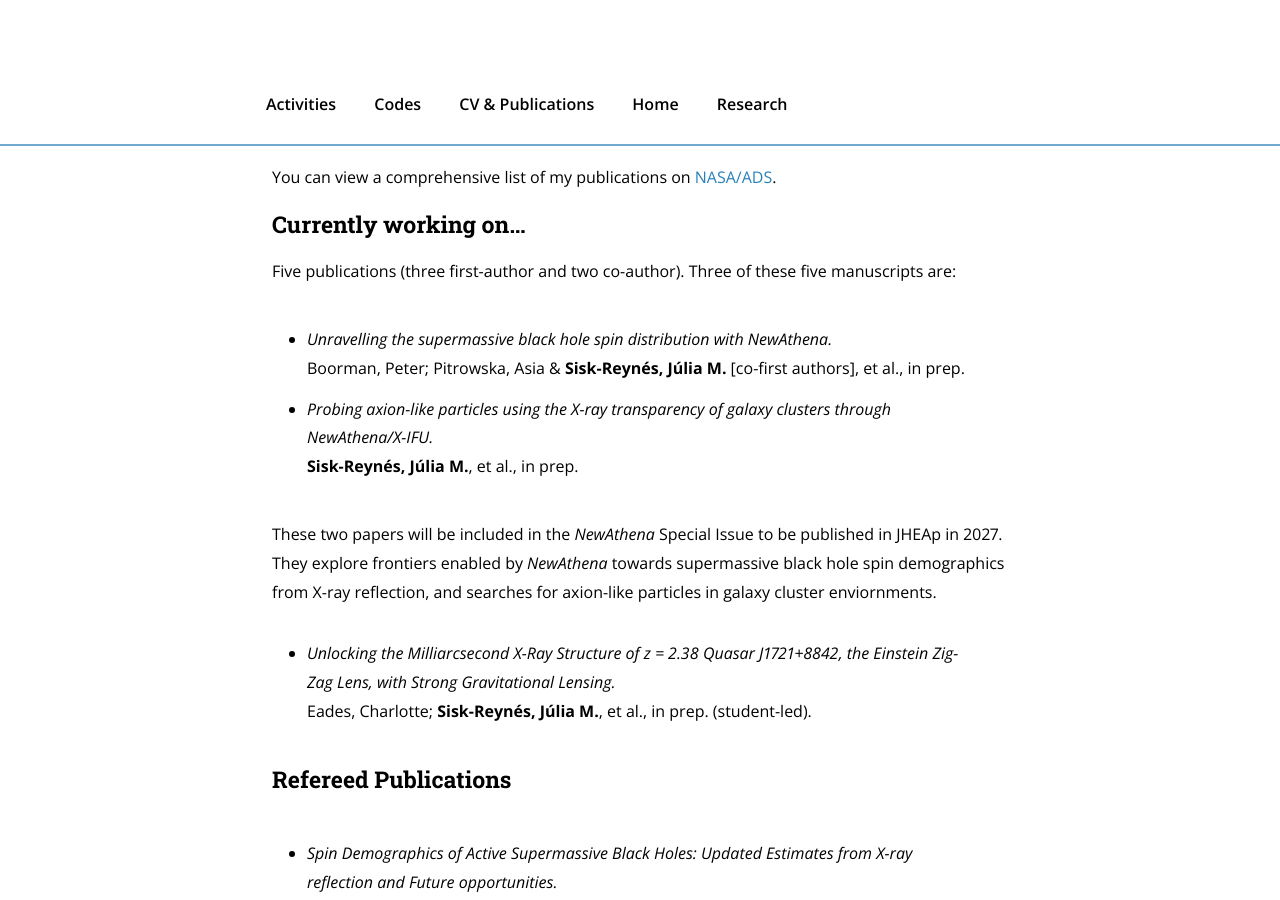
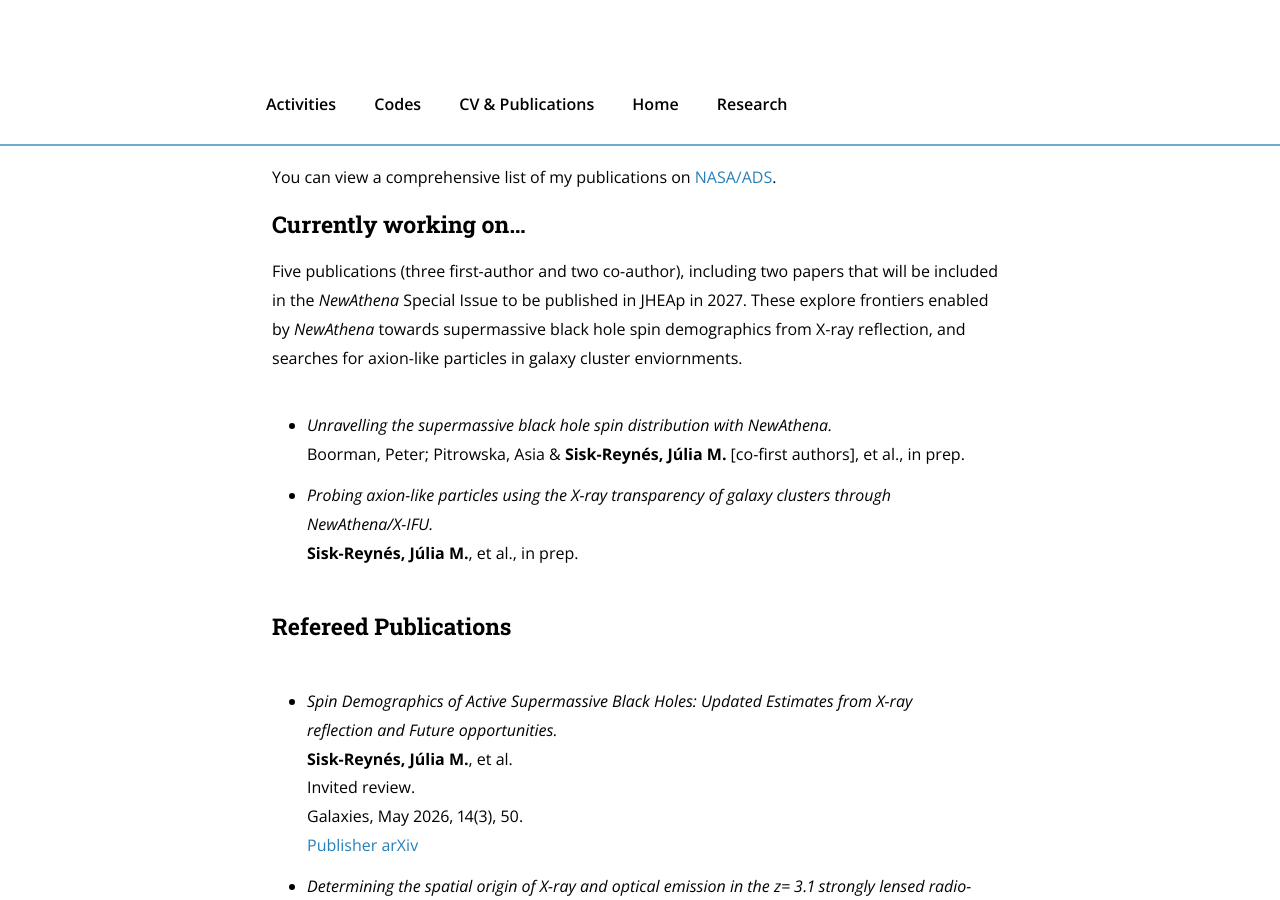
Before and after one commit to jsiskreynes-astro/jsiskreynes-astro.github.io, a Jekyll site: the page built from cv+publications.md, in a window 1280 px wide and 900 px high, scrolled down 266 px. Built offline with Jekyll 4.4.1, drawn with Linux system fonts in a browser that asks for light colours; nearby versions of some CDN libraries.

Commit message:
Update cv+publications.md

```diff
--- a/cv+publications.md
+++ b/cv+publications.md
@@ -16,19 +16,13 @@ You can view a comprehensive list of my publications on [NASA/ADS](https://ui.ad
 
 ### Currently working on...
 
-Five publications (three first-author and two co-author). Three of these five manuscripts are:
+Five publications (three first-author and two co-author), including two papers that will be included in the _NewAthena_ Special Issue to be published in JHEAp in 2027. These explore frontiers enabled by _NewAthena_ towards supermassive black hole spin demographics from X-ray reflection, and searches for axion-like particles in galaxy cluster enviornments.<br>
 
 - *Unravelling the supermassive black hole spin distribution with NewAthena.* <br>
 Boorman, Peter; Pitrowska, Asia & **Sisk-Reynés, Júlia M.** [co-first authors], et al., in prep. <br>
 
 - *Probing axion-like particles using the X-ray transparency of galaxy clusters through NewAthena/X-IFU.* <br>
 **Sisk-Reynés, Júlia M.**, et al., in prep. <br>
-
-These two papers will be included in the _NewAthena_ Special Issue to be published in JHEAp in 2027. They explore frontiers enabled by _NewAthena_ towards supermassive black hole spin demographics from X-ray reflection, and searches for axion-like particles in galaxy cluster enviornments.<br>
-
-- *Unlocking the Milliarcsecond X-Ray Structure of z = 2.38 Quasar J1721+8842, the Einstein Zig-Zag Lens, with Strong Gravitational Lensing.* <br>
-Eades, Charlotte; **Sisk-Reynés, Júlia M.**, et al., in prep. (student-led). <br>
-
 
 ### Refereed Publications
 - *Spin Demographics of Active Supermassive Black Holes: Updated Estimates from X-ray reflection and Future opportunities.* <br>
```
